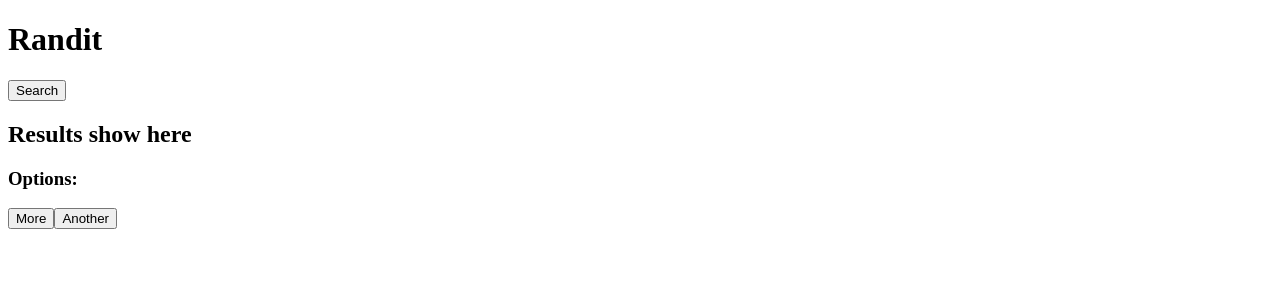
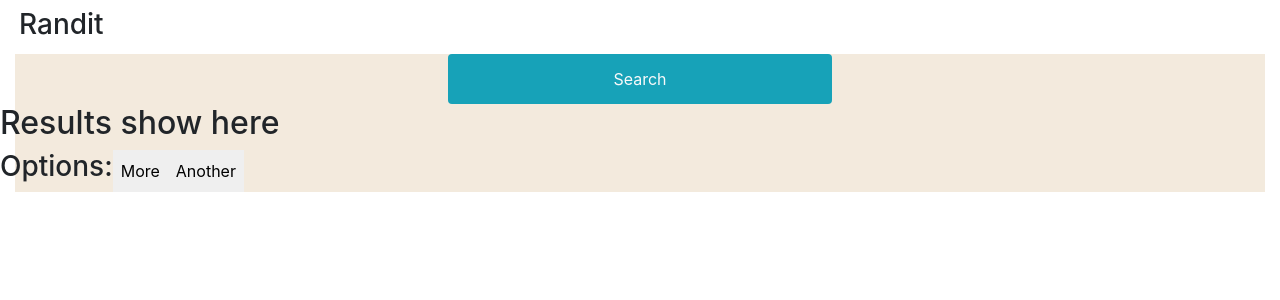
Before and after one commit to prestonwin78/Randit, a React (Create React App) app: page / in a window 1280 px wide. Shown: the top 300 px of the page. Built offline with nearby package versions, Linux system fonts and the light colour scheme.

Commit message:
Add search bar

```diff
--- a/src/components/App.js
+++ b/src/components/App.js
@@ -4,7 +4,7 @@ import Body from './Body';
 
 function App() {
   return (
-    <div>
+    <div className="container-fluid">
       <Header />
       {<Body />}
     </div>
--- a/src/components/Body.js
+++ b/src/components/Body.js
@@ -2,15 +2,16 @@ import React from 'react';
 import SearchBar from './SearchBar';
 import Results from './Results';
 import OptionsBar from './OptionsBar';
+import "../styles/styles.css";
 
 function Body() {
   return(
-    <div>
+    <div className="body">
       <SearchBar />
       <Results />
       <OptionsBar />
     </div>
-  )
+  );
 }
 
 export default Body;
--- a/src/components/Header.js
+++ b/src/components/Header.js
@@ -1,9 +1,12 @@
 import React from 'react';
+import '../styles/header.css';
 
 function Header() {
   return (
-    <div>
-      <h1>Randit</h1>
+    <div className="row header">
+      <div className="col-6 title-box">
+        <h1 className="title">Randit</h1>
+      </div>
     </div>
   )
 }
--- a/src/components/OptionsBar.js
+++ b/src/components/OptionsBar.js
@@ -2,7 +2,7 @@ import React from 'react';
 
 function OptionsBar() {
   return (
-    <div>
+    <div className="row">
       <h3>Options:</h3>
       <button>More</button>
       <button>Another</button>
--- a/src/components/Results.js
+++ b/src/components/Results.js
@@ -1,8 +1,9 @@
 import React from 'react';
+import '../styles/styles.css';
 
 function Results() {
   return (
-    <div>
+    <div className="row">
       <h2>Results show here</h2>
     </div>
   )
--- a/src/components/SearchBar.js
+++ b/src/components/SearchBar.js
@@ -1,9 +1,10 @@
 import React from 'react';
+import '../styles/searchbar.css';
 
 function SearchBar() {
   return (
-    <div>
-      <button>Search</button>
+    <div className="row d-flex justify-content-center searchbar">
+      <button className="btn bg-info text-light">Search</button>
     </div>
   )
 }
--- a/src/index.js
+++ b/src/index.js
@@ -1,5 +1,7 @@
 import React from 'react';
 import ReactDOM from 'react-dom';
 import App from './components/App';
+import 'bootstrap/dist/css/bootstrap.css';
+import './styles/styles.css';
 
 ReactDOM.render(<App />, document.getElementById("root"));
--- /dev/null
+++ b/src/styles/header.css
@@ -0,0 +1,13 @@
+.header {
+  width: 100%;
+  background-color: white;
+}
+
+.title-box {
+  margin: .25rem;
+}
+
+.title {
+  font-size: 1.75rem;
+  padding-top: .25rem;
+}
--- /dev/null
+++ b/src/styles/searchbar.css
@@ -0,0 +1,15 @@
+.searchbar {
+  padding-top: 10%;
+  padding-bottom: 10%;
+}
+
+.searchbar button {
+  width: 50%;
+  padding: .75rem 0;
+}
+
+@media only screen and (min-width: 628px) {
+  .searchbar button{
+    width: 30%;
+  }
+}
--- /dev/null
+++ b/src/styles/styles.css
@@ -0,0 +1,27 @@
+* {
+  padding: 0;
+  margin: 0;
+}
+
+.body {
+  background-color: hsl(35, 48%, 91%);
+}
+
+.row {
+  padding: 0; /* override bootstrap */
+  margin: 0;
+}
+
+.container-fluid {
+  padding-left: 0;
+  padding-right: 0;
+  margin-right: auto;
+  margin-left: auto;
+  width: 100%;
+}
+
+button {
+  border: none;
+  padding: .5rem;
+  border-radius: .25rem;
+}
```
